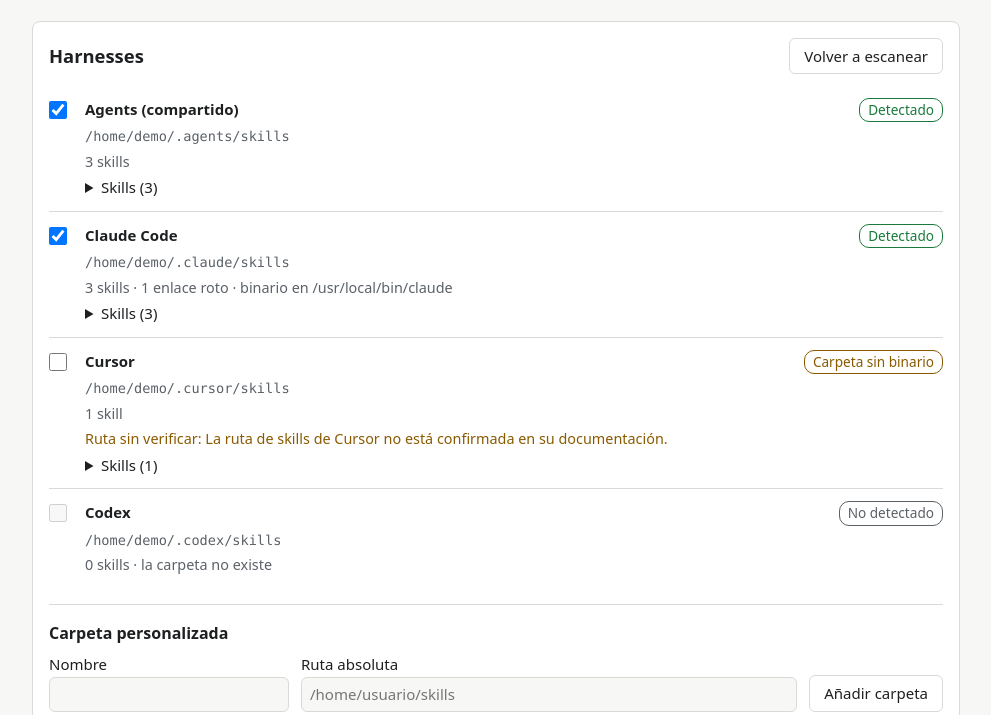
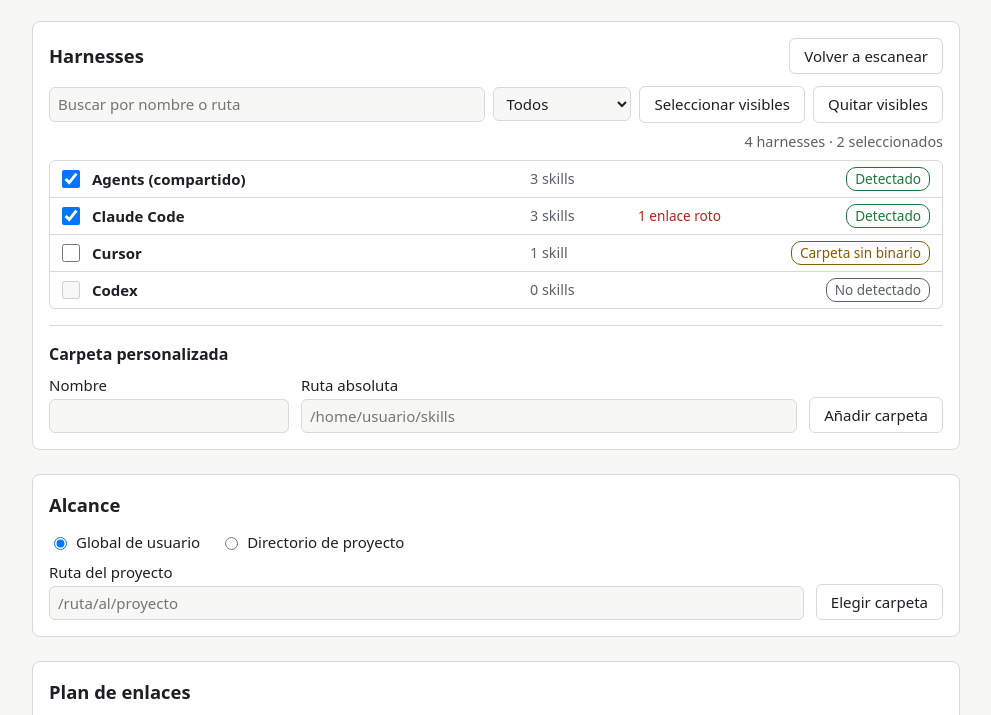
Before and after one commit to adriri05/Harness-Skills-Linker, a plain HTML site: page frontend/index.html in a window 1280 px wide. Shown: the part 56-771 px from the top of the page, without its empty margins (144-1135 px from the left). Drawn offline with Linux system fonts and the light colour scheme.

Commit message:
Hace escalable la lista de harnesses con filas compactas, búsqueda y filtros
Co-Authored-By: Claude Sonnet 5.5 <noreply@anthropic.com>

```diff
--- a/frontend/app.js
+++ b/frontend/app.js
@@ -10,6 +10,9 @@
     selected: new Set(),
     custom: [],
     scope: 'global',
+    query: '',
+    status: 'all',     // all | detected | skills | selected
+    open: new Set(),   // harnesses con el detalle desplegado
     plan: null,        // último plan calculado
     planStale: false,  // la selección cambió después de calcularlo
     busy: false,
@@ -128,41 +131,40 @@
     return ['No detectado', 'st-off'];
   }
 
-  function renderHarnesses() {
-    const box = $('harness-list');
-    box.replaceChildren();
-    if (!state.harnesses.length) {
-      box.append(h('p', { class: 'muted', text: 'No hay harnesses en este alcance. Cambia el alcance, indica la ruta del proyecto o añade una carpeta.' }));
-      return;
+  function matchesFilter(hn) {
+    const q = state.query.trim().toLowerCase();
+    if (q && !(hn.name.toLowerCase().includes(q) || hn.path.toLowerCase().includes(q))) return false;
+    if (state.status === 'detected') return !!hn.detected;
+    if (state.status === 'skills') return (hn.skills || []).length > 0;
+    if (state.status === 'selected') return state.selected.has(hn.id);
+    return true;
   }
-    for (const hn of state.harnesses) {
-      const cbId = 'sel-' + hn.id;
+
+  function harnessRow(hn) {
     const skills = hn.skills || [];
     const broken = skills.filter((s) => s.kind === 'broken').length;
     const [label, cls] = harnessStatus(hn);
-      const cb = h('input', { type: 'checkbox', id: cbId, disabled: !hn.dir_exists, 'aria-label': 'Incluir ' + hn.name });
+    const cb = h('input', { type: 'checkbox', id: 'sel-' + hn.id, disabled: !hn.dir_exists, 'aria-label': 'Incluir ' + hn.name });
     cb.checked = state.selected.has(hn.id);
     cb.addEventListener('change', () => {
       if (cb.checked) state.selected.add(hn.id); else state.selected.delete(hn.id);
       onSelectionChange();
+      updateHarnessCount();
     });
 
-      const meta = [plural(skills.length, 'skill', 'skills')];
-      if (broken) meta.push(plural(broken, 'enlace roto', 'enlaces rotos'));
-      if (hn.binary_found) meta.push('binario en ' + hn.binary_found);
-      if (!hn.dir_exists) meta.push('la carpeta no existe');
+    const summary = h('summary', null,
+      h('span', { class: 'harness-name', text: hn.name }),
+      h('span', { class: 'harness-count', text: plural(skills.length, 'skill', 'skills') }),
+      h('span', { class: 'harness-broken st-bad', text: broken ? plural(broken, 'enlace roto', 'enlaces rotos') : '' }),
+      h('span', { class: 'harness-status ' + cls, text: label }));
 
-      const card = h('div', { class: 'harness' },
-        cb,
-        h('label', { class: 'harness-name', for: cbId, text: hn.name }),
-        h('span', { class: 'harness-status ' + cls, text: label }),
-        h('div', { class: 'harness-path', text: hn.path }),
-        h('div', { class: 'harness-meta', text: meta.join(' · ') }),
-      );
+    const body = h('div', { class: 'harness-body' }, h('div', { class: 'harness-path', text: hn.path }));
+    if (hn.binary_found) body.append(h('div', { class: 'harness-meta', text: 'Binario en ' + hn.binary_found }));
+    if (!hn.dir_exists) body.append(h('div', { class: 'harness-meta', text: 'La carpeta no existe.' }));
     if (!hn.verified) {
-        card.append(h('div', { class: 'harness-meta st-warn', text: 'Ruta sin verificar' + (hn.note ? ': ' + hn.note : '.') }));
+      body.append(h('div', { class: 'harness-meta st-warn', text: 'Ruta sin verificar' + (hn.note ? ': ' + hn.note : '.') }));
     } else if (hn.note) {
-        card.append(h('div', { class: 'harness-meta', text: hn.note }));
+      body.append(h('div', { class: 'harness-meta', text: hn.note }));
     }
     if (skills.length) {
       const list = h('ul', { class: 'skill-list' });
@@ -173,10 +175,51 @@
         list.append(h('li', { title: s.path }, h('span', { class: 'skill-name', text: s.name }),
           h('span', { class: 'kind' + (s.kind === 'broken' ? ' st-bad' : ' muted'), text: detail })));
       }
-        card.append(h('details', null, h('summary', { text: 'Skills (' + skills.length + ')' }), list));
+      body.append(list);
     }
-      box.append(card);
+
+    const det = h('details', { class: 'harness-details' }, summary, body);
+    det.open = state.open.has(hn.id);
+    det.addEventListener('toggle', () => {
+      if (det.open) state.open.add(hn.id); else state.open.delete(hn.id);
+    });
+    return h('div', { class: 'harness' }, cb, det);
   }
+
+  function updateHarnessCount() {
+    const total = state.harnesses.length;
+    const shown = state.harnesses.filter(matchesFilter).length;
+    $('harness-count').textContent = (shown === total ? plural(total, 'harness', 'harnesses') : shown + ' de ' + total) +
+      ' · ' + plural(state.selected.size, 'seleccionado', 'seleccionados');
+  }
+
+  function renderHarnesses() {
+    const box = $('harness-list');
+    box.replaceChildren();
+    $('harness-tools').hidden = !state.harnesses.length;
+    box.classList.toggle('harness-scroll', state.harnesses.length > 0);
+    if (!state.harnesses.length) {
+      box.append(h('p', { class: 'muted', text: 'No hay harnesses en este alcance. Cambia el alcance, indica la ruta del proyecto o añade una carpeta.' }));
+      return;
+    }
+    // Detectados primero, luego por nombre: lo relevante queda arriba aunque la lista crezca.
+    const rank = (hn) => (hn.detected ? 0 : hn.dir_exists ? 1 : 2);
+    const shown = state.harnesses.filter(matchesFilter)
+      .sort((a, b) => rank(a) - rank(b) || a.name.localeCompare(b.name));
+    if (!shown.length) {
+      box.append(h('p', { class: 'muted harness-empty', text: 'Ningún harness coincide. Cambia la búsqueda o el estado.' }));
+    }
+    for (const hn of shown) box.append(harnessRow(hn));
+    updateHarnessCount();
+  }
+
+  function setAllVisible(on) {
+    for (const hn of state.harnesses) {
+      if (!hn.dir_exists || !matchesFilter(hn)) continue;
+      if (on) state.selected.add(hn.id); else state.selected.delete(hn.id);
+    }
+    renderHarnesses();
+    onSelectionChange();
   }
 
   function renderCanonical() {
@@ -467,6 +510,10 @@
     rule.addEventListener('change', invalidatePlan);
     $('custom-form').addEventListener('submit', addCustom);
     $('btn-scan').addEventListener('click', scan);
+    $('harness-query').addEventListener('input', (e) => { state.query = e.target.value; renderHarnesses(); });
+    $('harness-status').addEventListener('change', (e) => { state.status = e.target.value; renderHarnesses(); });
+    $('btn-select-visible').addEventListener('click', () => setAllVisible(true));
+    $('btn-clear-visible').addEventListener('click', () => setAllVisible(false));
     $('btn-plan').addEventListener('click', calcPlan);
     $('btn-apply').addEventListener('click', applyPlan);
     $('btn-shutdown').addEventListener('click', shutdown);
--- a/frontend/index.html
+++ b/frontend/index.html
@@ -22,7 +22,19 @@
         <h2 id="h-harnesses">Harnesses</h2>
         <button type="button" id="btn-scan">Volver a escanear</button>
       </div>
-      <div id="harness-list" aria-live="polite"></div>
+      <div id="harness-tools" class="harness-tools" hidden>
+        <input id="harness-query" type="search" placeholder="Buscar por nombre o ruta" aria-label="Buscar harness">
+        <select id="harness-status" aria-label="Filtrar por estado">
+          <option value="all">Todos</option>
+          <option value="detected">Detectados</option>
+          <option value="skills">Con skills</option>
+          <option value="selected">Seleccionados</option>
+        </select>
+        <button type="button" id="btn-select-visible">Seleccionar visibles</button>
+        <button type="button" id="btn-clear-visible">Quitar visibles</button>
+        <span id="harness-count" class="muted"></span>
+      </div>
+      <div id="harness-list" class="harness-scroll" aria-live="polite"></div>
 
       <form id="custom-form" class="inline-form" autocomplete="off">
         <h3>Carpeta personalizada</h3>
--- a/frontend/styles.css
+++ b/frontend/styles.css
@@ -43,16 +43,31 @@ fieldset { border: 0; padding: 0; margin: 0 0 8px; display: flex; gap: 20px; fle
 .inline-form { margin-top: 16px; padding-top: 16px; border-top: 1px solid var(--border); }
 .field-error { color: var(--bad); margin: 8px 0 0; }
 
-.harness { display: grid; grid-template-columns: 24px 1fr auto; gap: 4px 12px; padding: 12px 0; border-top: 1px solid var(--border); }
+.harness-tools { display: flex; flex-wrap: wrap; gap: 8px; align-items: center; margin-bottom: 8px; }
+.harness-tools input[type=search] { flex: 1 1 220px; width: auto; margin: 0; }
+.harness-tools select { width: auto; margin: 0; }
+.harness-tools .muted { margin-left: auto; font-size: .9rem; }
+.harness-scroll { max-height: 60vh; overflow-y: auto; border: 1px solid var(--border); border-radius: 6px; }
+.harness-empty { margin: 0; padding: 12px; }
+.harness { display: grid; grid-template-columns: 18px 1fr; gap: 0 12px; align-items: start; padding: 0 12px; border-top: 1px solid var(--border); }
 .harness:first-child { border-top: 0; }
-.harness input[type=checkbox] { width: 18px; height: 18px; margin: 3px 0 0; }
-.harness-name { font-weight: 600; }
-.harness-path { grid-column: 2; font-family: ui-monospace, Consolas, monospace; font-size: .85rem; color: var(--muted); overflow-wrap: anywhere; }
-.harness-meta { grid-column: 2; color: var(--muted); font-size: .9rem; }
-.harness-status { grid-row: 1; grid-column: 3; font-size: .85rem; padding: 1px 8px; border-radius: 10px; border: 1px solid currentColor; white-space: nowrap; }
+.harness input[type=checkbox] { width: 18px; height: 18px; margin: 9px 0 0; }
+.harness-details > summary { display: grid; grid-template-columns: 1fr 6rem 8rem 9.5rem; gap: 12px; align-items: center; min-height: 36px; padding: 4px 0; cursor: pointer; }
+.harness-name { font-weight: 600; overflow-wrap: anywhere; }
+.harness-count { color: var(--muted); font-size: .9rem; white-space: nowrap; }
+.harness-broken { font-size: .85rem; white-space: nowrap; }
+.harness-status { justify-self: end; font-size: .85rem; padding: 1px 8px; border-radius: 10px; border: 1px solid currentColor; white-space: nowrap; }
+.harness-body { padding: 0 0 10px; }
+.harness-path { font-family: ui-monospace, Consolas, monospace; font-size: .85rem; color: var(--muted); overflow-wrap: anywhere; }
+.harness-meta { color: var(--muted); font-size: .9rem; }
 .st-ok { color: var(--ok); } .st-off { color: var(--muted); } .st-warn { color: var(--warn); } .st-bad { color: var(--bad); }
-.harness details { grid-column: 2; }
-.skill-list { list-style: none; margin: 6px 0 0; padding: 0; font-size: .9rem; }
+@media (max-width: 600px) {
+  .harness-details > summary { grid-template-columns: 1fr auto; }
+  .harness-count { grid-column: 1; }
+  .harness-broken { display: none; }
+  .harness-status { grid-row: 1; grid-column: 2; }
+}
+.skill-list { list-style: none; margin: 6px 0 0; padding: 0; font-size: .9rem; max-height: 240px; overflow-y: auto; }
 .skill-list li { display: flex; gap: 12px; padding: 2px 0; }
 .skill-list .kind { margin-left: auto; white-space: nowrap; }
 .skill-name { overflow-wrap: anywhere; }
```
Lines whose indentation alone changed are shown as unchanged.
